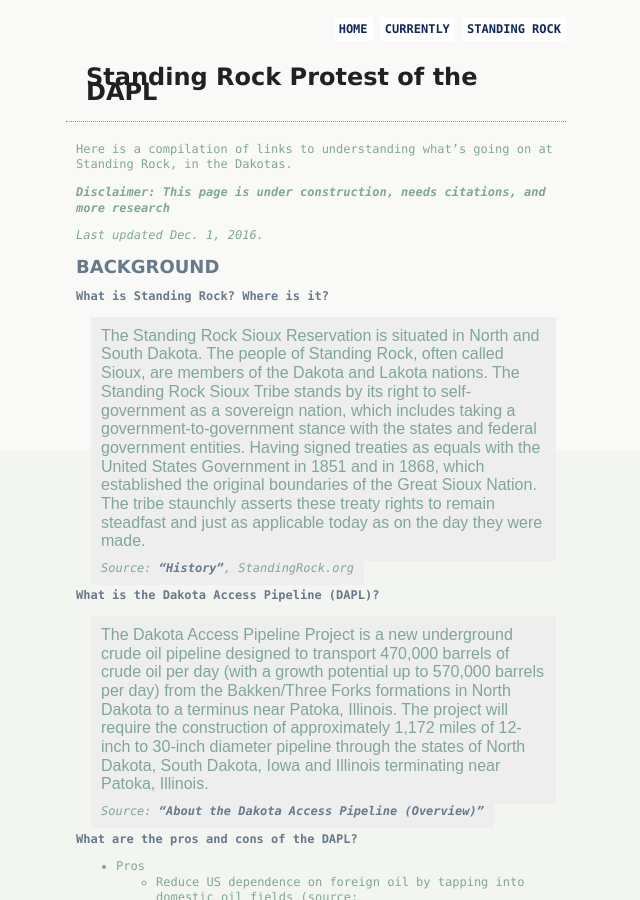
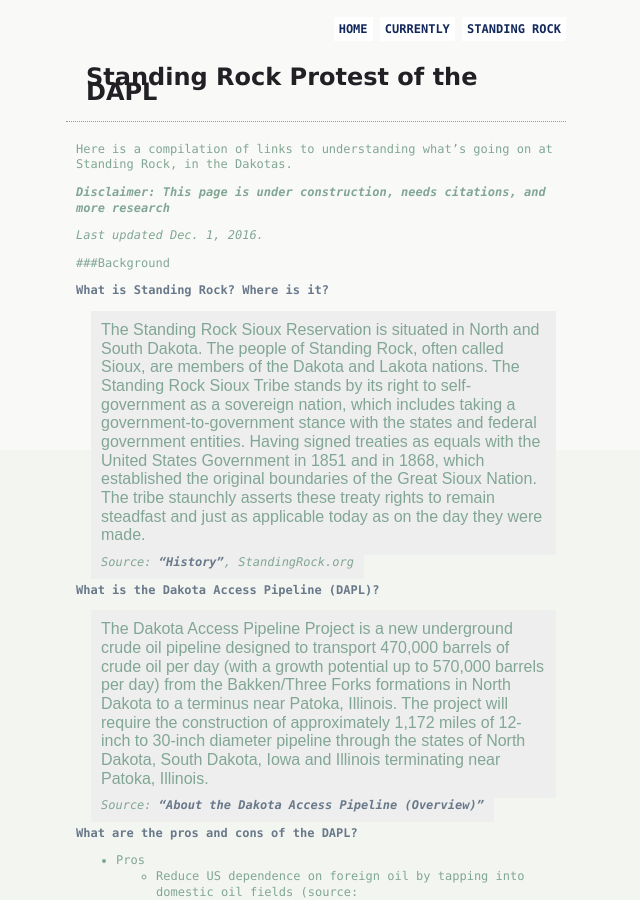
Before and after one commit to diliaur/diliaur.github.io, a Jekyll site: the page built from standingrock.md, in a window 1280 px wide. Shown: the whole page, without its empty margins (324-964 px from the left). Built offline with Jekyll 4.4.1, drawn with Linux system fonts in a browser that asks for light colours; nearby versions of some CDN libraries; some of the changed text lies outside the part shown.

Commit message:
replace html markup with markdown

```diff
--- a/standingrock.md
+++ b/standingrock.md
@@ -7,9 +7,9 @@
 
 ***Disclaimer: This page is under construction, needs citations, and more research***
 
-<i>Last updated Dec. 1, 2016.</i>
+*Last updated Dec. 1, 2016.*
 
-<h2>Background</h2>
+###Background
 
 <span class="question">What is Standing Rock? Where is it?</span>
 <span class="quote">
@@ -48,14 +48,14 @@
 
 The construction of the DAPL passes into tradtionally sovereign Native American tribal lands, which already have been decreased in a long history of the US government disrespect and repeal of land treaties. The Standing Rock Tribe not only holds these lands sacred and sovereign, but also the waterways which give life to the people living on the land, which would be poisoned by the oil pipeline construction and operation.
 
-<h2>Media Coverage, Opinions, Viewpoints</h2>
+###Media Coverage, Opinions, Viewpoints
 
-<h2>Internet Activism and Social Media</h2>
+###Internet Activism and Social Media
 
 * Hash tags in use
-	* #StandingRock #StandWithStandingRock #WaterIsLife #NoDAPL #DAPL
+	* _ #StandingRock #StandWithStandingRock #WaterIsLife #NoDAPL #DAPL
 * Conversations on:
 	* Facebook (?), Twitter, Tumblr, Reddit(?) and others.
 * What is the sentiment on each of these sites? How are people discussing it? How are people utilizing these sites to spread information about the protest and the DAPL, either in support or opposition?
 
-<h2>Government and Organizational Response to the Protest</h2>
+###Government and Organizational Response to the Protest
```
